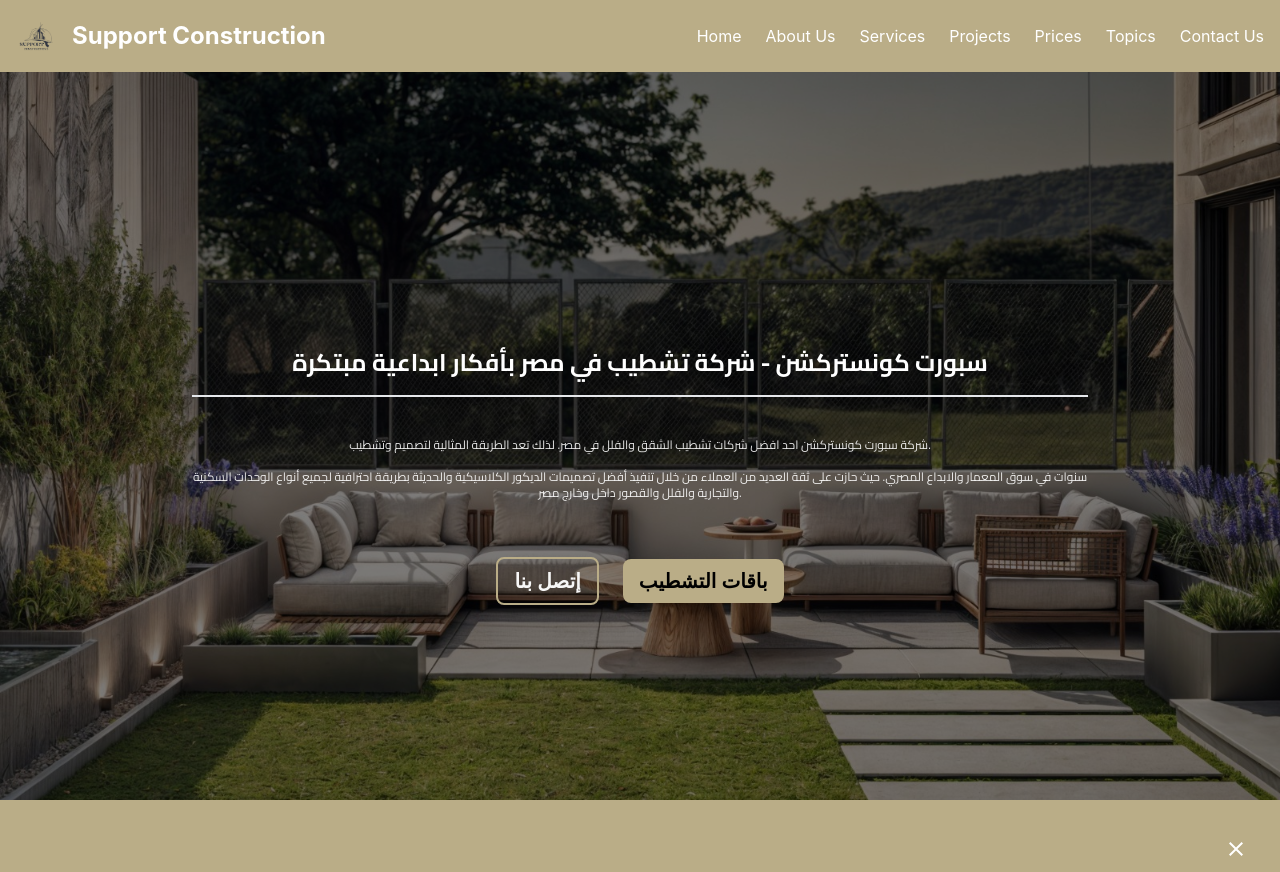
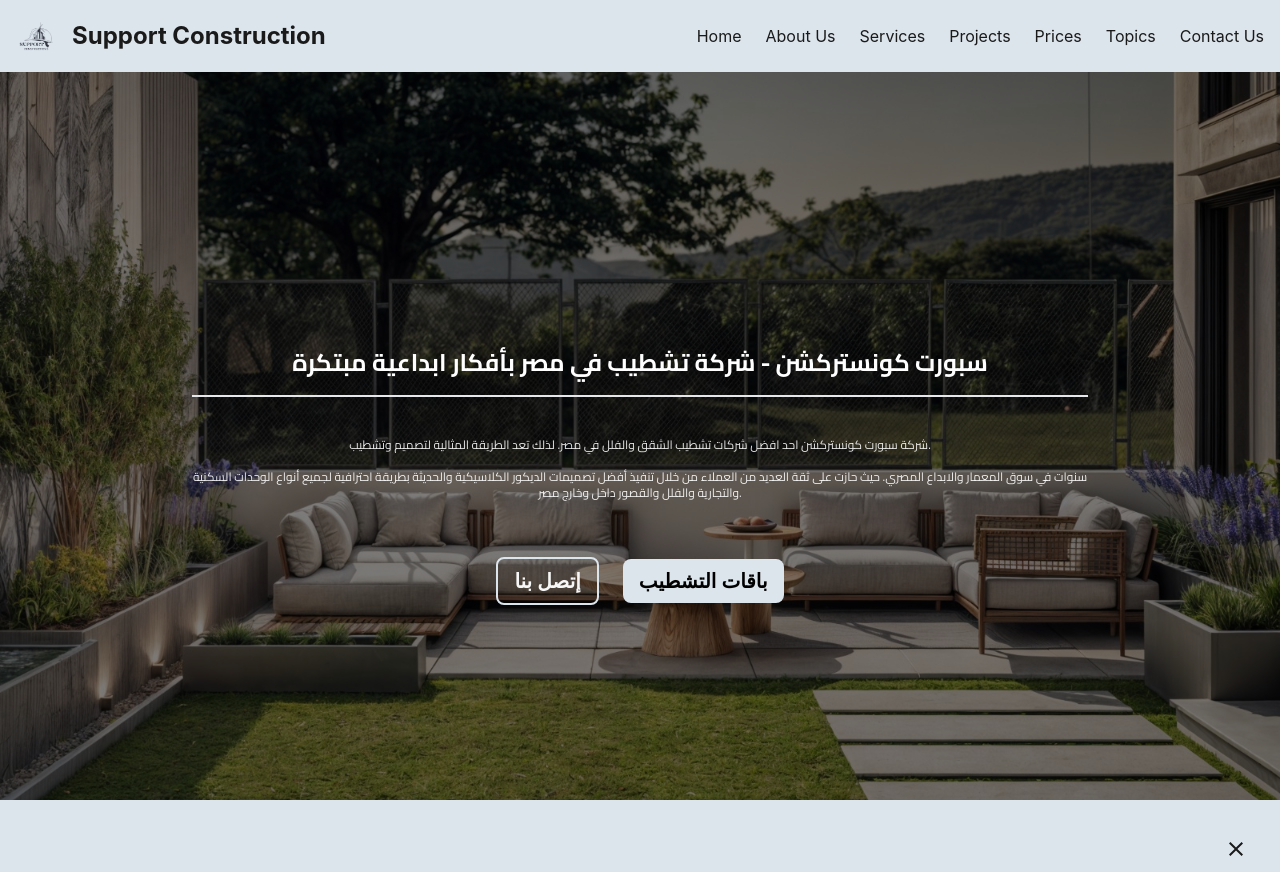
Before and after one commit to M0hamady/support-constructions-site, a React (Create React App) app: page / in a window 1280 px wide. Built offline with nearby package versions, Linux system fonts and the light colour scheme.

Commit message:
first commit 2

```diff
--- a/src/components/Home/HeroSection.tsx
+++ b/src/components/Home/HeroSection.tsx
@@ -5,7 +5,7 @@ import Button from '../common/Button';
 const HeroSection: React.FC = () => {
   return (
     <section
-      className="w-full h-screen flex flex-col justify-center items-center relative bg-cover bg-center"
+      className="w-full h-screen flex flex-col justify-center items-center relative bg-cover bg-center ani"
       style={{ backgroundImage: `url(${HeroImage})` }}
       aria-label="Hero section with construction services"
     >
--- a/src/components/Navbar/MobileNav.tsx
+++ b/src/components/Navbar/MobileNav.tsx
@@ -17,13 +17,13 @@ const Nav: React.FC = () => {
   ];
 
   return (
-    <nav className="bg-[#baad87] text-white px-4 fixed bottom-0 w-full md:hidden">
+    <nav className="bg-[#DCE4EC] text-[#333f4b] px-4 fixed bottom-0 w-full md:hidden">
       {/* Mobile Only Layout */}
       <div className="w-full h-[]  justify-between items-center gap-2.5 inline-flex flex-row-reverse px-4">
         {links.map((link, index) => (
           <div key={index} className="flex-col justify-center items-center text-center flex ">
             <div className="text-[30px]">{link.icon}</div>
-            <div className="h-[45px] text-white text-[16px] font-medium font-['Cairo'] leading-[49px]">
+            <div className="h-[45px] text-[#333f4b] text-[16px] font-medium font-['Cairo'] leading-[49px]">
               <Link to={link.to} className="hover:text-[#C0C7C8]">
                 {link.text}
               </Link>
--- a/src/components/Navbar/Navbar.tsx
+++ b/src/components/Navbar/Navbar.tsx
@@ -18,36 +18,36 @@ const DesktopNav = () => (
 
 const MobileNav = ({ isOpen, toggleMenu }: { isOpen: boolean; toggleMenu: () => void }) => (
   <div
-    className={`fixed top-0 left-0 w-full h-full bg-[#baad87] text-white p-6 flex flex-col space-y-6 z-50 transition-all duration-500 ease-in-out ${
+    className={`fixed top-0 left-0 w-full h-full bg-[#DCE4EC] text-dark p-6 flex flex-col space-y-6 z-50 transition-all duration-500 ease-in-out ${
       isOpen ? 'translate-y-0' : 'translate-y-full'
     }`}
   >
     <button
-      className="self-end text-white text-2xl p-2"
+      className="self-end text-dark text-2xl p-2"
       onClick={toggleMenu}
       aria-label="Close menu"
     >
       <CloseIcon />
     </button>
-    <Link to="/" onClick={toggleMenu} className="text-xl font-bold hover:text-[#C0C7C8]">
+    <Link to="/" onClick={toggleMenu} className="text-xl font-bold hover:text-[#9E9195]">
       Home
     </Link>
-    <Link to="/about-us" onClick={toggleMenu} className="text-xl font-bold hover:text-[#C0C7C8]">
+    <Link to="/about-us" onClick={toggleMenu} className="text-xl font-bold hover:text-[#9E9195]">
       About Us
     </Link>
-    <Link to="/services" onClick={toggleMenu} className="text-xl font-bold hover:text-[#C0C7C8]">
+    <Link to="/services" onClick={toggleMenu} className="text-xl font-bold hover:text-[#9E9195]">
       Services
     </Link>
-    <Link to="/projects" onClick={toggleMenu} className="text-xl font-bold hover:text-[#C0C7C8]">
+    <Link to="/projects" onClick={toggleMenu} className="text-xl font-bold hover:text-[#9E9195]">
       Projects
     </Link>
-    <Link to="/prices" onClick={toggleMenu} className="text-xl font-bold hover:text-[#C0C7C8]">
+    <Link to="/prices" onClick={toggleMenu} className="text-xl font-bold hover:text-[#9E9195]">
       Prices
     </Link>
-    <Link to="/topics" onClick={toggleMenu} className="text-xl font-bold hover:text-[#C0C7C8]">
+    <Link to="/topics" onClick={toggleMenu} className="text-xl font-bold hover:text-[#9E9195]">
       Topics
     </Link>
-    <Link to="/contact-us" onClick={toggleMenu} className="text-xl font-bold hover:text-[#C0C7C8]">
+    <Link to="/contact-us" onClick={toggleMenu} className="text-xl font-bold hover:text-[#9E9195]">
       Contact Us
     </Link>
   </div>
@@ -56,10 +56,10 @@ const MobileNav = ({ isOpen, toggleMenu }: { isOpen: boolean; toggleMenu: () =>
 const NavLink = ({ to, children }: { to: string; children: React.ReactNode }) => (
   <Link
     to={to}
-    className="relative text-white hover:text-[#C0C7C8] group"
+    className="relative text-dark hover:text-[#9E9195] group"
   >
     {children}
-    <div className="absolute bottom-0 left-0 w-full h-[2px] bg-[#C0C7C8] scale-x-0 group-hover:scale-x-100 transform origin-right transition-all duration-300"></div>
+    <div className="absolute bottom-0 left-0 w-full h-[2px] bg-[#9E9195] scale-x-0 group-hover:scale-x-100 transform origin-right transition-all duration-300"></div>
   </Link>
 );
 
@@ -71,7 +71,7 @@ const Navbar: React.FC = () => {
   };
 
   return (
-    <nav className="bg-[#baad87] text-white p-4">
+    <nav className="bg-[#DCE4EC] text-dark p-4">
       <div className="container mx-auto flex justify-between items-center">
         {/* Logo Section */}
         <div className="flex items-center space-x-4">
--- a/src/components/common/Button.tsx
+++ b/src/components/common/Button.tsx
@@ -10,8 +10,8 @@ const Button: React.FC<ButtonProps> = ({ link, name, variant = 'fill' }) => {
   const baseStyle = "w-full sm:w-auto h-fit px-4 py-2 flex justify-center items-center rounded-lg text-center text-black font-bold font-['Tajawal'] leading-[55px] text-lg sm:text-xl transition duration-300";
 
   // Conditional styles based on 'variant'
-  const fillStyle = "bg-[#baad87] hover:bg-[#9e9e4e]"; // Background color with hover effect
-  const borderStyle = "border-2 border-[#baad87] text-light hover:bg-[#baad87]/10"; // Border with no fill
+  const fillStyle = "bg-[#DCE4EC] hover:bg-[#9e9e4e]"; // Background color with hover effect
+  const borderStyle = "border-2 border-[#DCE4EC] text-light hover:bg-[#DCE4EC]/10"; // Border with no fill
 
   const buttonStyle = variant === 'fill' ? `${baseStyle} ${fillStyle}` : `${baseStyle} ${borderStyle}`;
 
--- a/src/index.css
+++ b/src/index.css
@@ -12,6 +12,19 @@ code {
     monospace;
 }
 
+@keyframes zoomInBackground {
+  0% {
+    transform: scale(1);
+  }
+  100% {
+    transform: scale(1.2); /* Adjust the scale as necessary */
+  }
+}
+
+.animate-zoomInBackground {
+  animation: zoomInBackground 30s ease-in-out infinite;
+}
+
 
 @tailwind base;
 @tailwind components;
--- a/tailwind.config.js
+++ b/tailwind.config.js
@@ -10,6 +10,7 @@ module.exports = {
         accent: "#9E9195", // Accent color (darker shade for contrast)
         background: "#DCECE4", // Background color (light background)
         dark: "#1A1A1A", // Dark color (for text, borders, or deep background)
+        darker: "#333f4b", // Dark color (for text, borders, or deep background)
         light: "#F7F7F7", // Light color (for contrasting elements, sections, or cards)
         // Additional colors for flexibility
         neutral: "#F4F4F4", // Neutral tones for background or less emphasis
```
